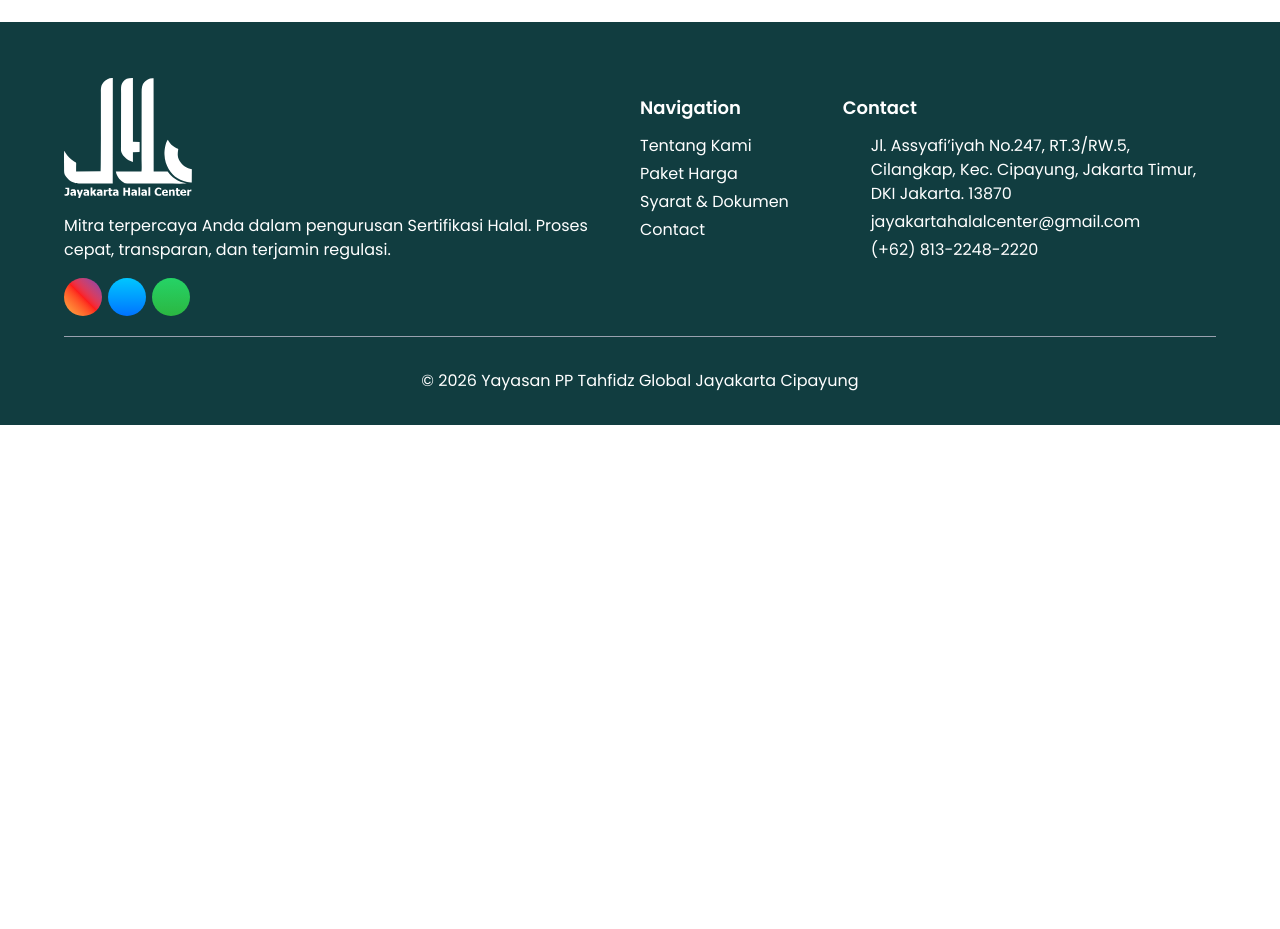
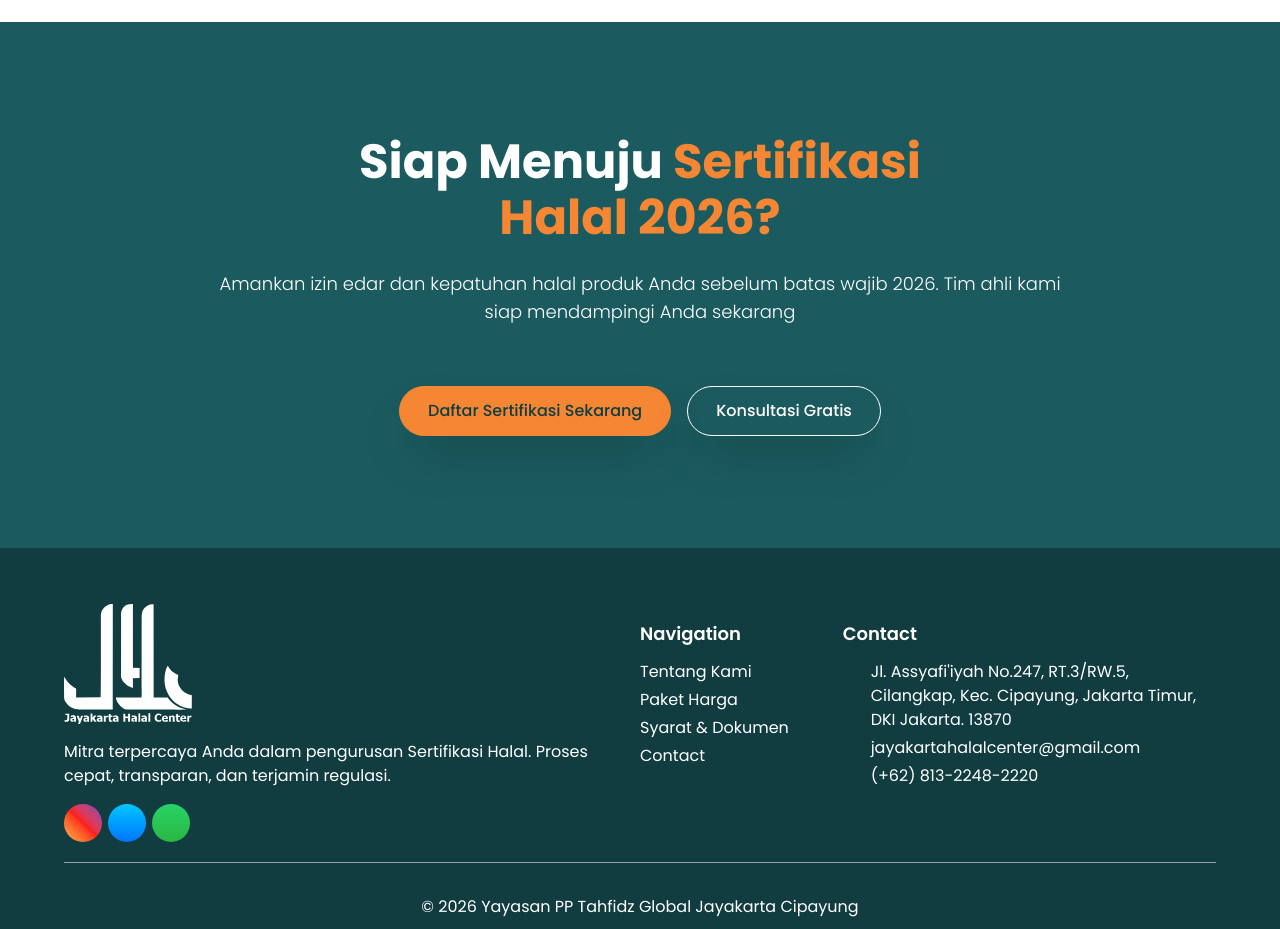
Before and after one commit to ahmadhabibi14/jhc.or.id, a SvelteKit app: page / in a window 1280 px wide. Shown: the part 1580-2509 px from the top of the page. Before the commit the page ends 2005 px from the top, so only its background shows below. Built offline with nearby package versions, Linux system fonts and the light colour scheme; some icons are missing.

Commit message:
[feat] section contact

```diff
--- a/src/partials/Footer.svelte
+++ b/src/partials/Footer.svelte
@@ -29,7 +29,7 @@
           </a>
           <a
             aria-label="Facebook"
-            href="https://www.facebook.com/jhc.audiopro"
+            href="https://www.facebook.com/jayakartahalalcenter"
             target="_blank"
             class="flex justify-center items-center p-2 bg-linear-to-b from-[#00c6ff] to-[#0072ff] text-white rounded-full"
           >
@@ -40,7 +40,7 @@
           </a>
           <a
             aria-label="WhatsApp"
-            href="https://wa.me/6282146021999"
+            href="https://wa.me/6281322482220"
             target="_blank"
             class="flex justify-center items-center p-2 bg-linear-to-b from-[#25d366] to-[#2BB741] text-white rounded-full"
           >
@@ -64,15 +64,17 @@
       <div class="flex flex-col gap-3 mt-4">
         <h4 class="text-lg text-white font-semibold">Contact</h4>
         <div class="flex flex-col gap-1">
-          <div class="flex flex-row gap-2 items-start">
+          <a href="https://maps.app.goo.gl/D5JcyKYwyHBXSkWc6" target="_blank"
+          class="flex flex-row gap-2 items-start hover:underline hover:text-jhc-light">
             <Icon size="20" className="text-jhc-orange fill-jhc-orange shrink-0" src={RiMapMapPinRangeLine} />
-            <p class="grow">Jl. Assyafi’iyah No.247, RT.3/RW.5, Cilangkap, Kec. Cipayung, Jakarta Timur, DKI Jakarta. 13870</p>
-          </div>
-          <a href="mailto:jayakartahalalcenter@gmail.com" class="flex flex-row gap-2 items-center">
+            <p class="grow">Jl. Assyafi'iyah No.247, RT.3/RW.5, Cilangkap, Kec. Cipayung, Jakarta Timur, DKI Jakarta. 13870</p>
+          </a>
+          <a href="mailto:jayakartahalalcenter@gmail.com" target="_blank"
+          class="flex flex-row gap-2 items-center hover:underline hover:text-jhc-light">
             <Icon size="20" className="text-jhc-orange fill-jhc-orange shrink-0" src={RiBusinessMailLine} />
             <p class="grow">jayakartahalalcenter@gmail.com</p>
           </a>
-          <a href="tel:+6282146021999" class="flex flex-row gap-2 items-center">
+          <a href="tel:+6282146021999" class="flex flex-row gap-2 items-center hover:underline hover:text-jhc-light">
             <Icon size="20" className="text-jhc-orange fill-jhc-orange shrink-0" src={RiDevicePhoneLine} />
             <p class="grow">(+62) 813-2248-2220</p>
           </a>
--- /dev/null
+++ b/src/partials/home/Contact.svelte
@@ -0,0 +1,26 @@
+<script lang="ts">
+  function getAcademicYear(): number {
+    const now = new Date();
+    const month = now.getMonth(); // 0 = Jan, 10 = Nov, 11 = Dec
+    const year = now.getFullYear();
+
+    return month >= 10 ? year + 1 : year;
+  }
+
+  const year = getAcademicYear();
+</script>
+
+<div class="w-full h-auto bg-jhc-2 text-white py-28">
+  <div class="container max-w-6xl mx-auto flex flex-col gap-6 justify-center items-center">
+    <h3 class="text-5xl text-center leading-14 font-bold">Siap Menuju <span class="text-jhc-orange">Sertifikasi</span> <br/> <span class="text-jhc-orange">Halal {year}?</span></h3>
+    <p class="font-light text-lg w-9/12 text-center">Amankan izin edar dan kepatuhan halal produk Anda sebelum batas wajib 2026. Tim ahli kami siap mendampingi Anda sekarang</p>
+    <div class="flex flex-row gap-4 font-medium mt-9">
+      <button class="bg-jhc-orange text-jhc py-3 px-7 rounded-full cursor-pointer hover:bg-jhc-orange/90 shadow-2xl border border-jhc-orange">
+        Daftar Sertifikasi Sekarang
+      </button>
+      <button class="text-white py-3 px-7 rounded-full cursor-pointer shadow-2xl border border-white hover:bg-white/10">
+        Konsultasi Gratis
+      </button>
+    </div>
+  </div>
+</div>
--- a/src/routes/(app)/+page.svelte
+++ b/src/routes/(app)/+page.svelte
@@ -1,6 +1,7 @@
 <script lang="ts">
   import Head from "@/partials/Head.svelte";
 	import AboutUs from "@/partials/home/AboutUs.svelte";
+	import Contact from "@/partials/home/Contact.svelte";
 	import Jumbotron from "@/partials/home/Jumbotron.svelte";
 	import VisiMisi from "@/partials/home/VisiMisi.svelte";
 </script>
@@ -9,8 +10,9 @@
   title="Jasa Sertifikasi Halal Resmi & Terpercaya - Jayakarta Halal Center"
 />
 
-<div class="min-h-[900px] w-full flex flex-col gap-7 md:gap-10 pb-10">
+<div class="min-h-[900px] w-full flex flex-col gap-7 md:gap-10">
   <Jumbotron />
   <AboutUs />
   <VisiMisi />
+  <Contact />
 </div>
```
